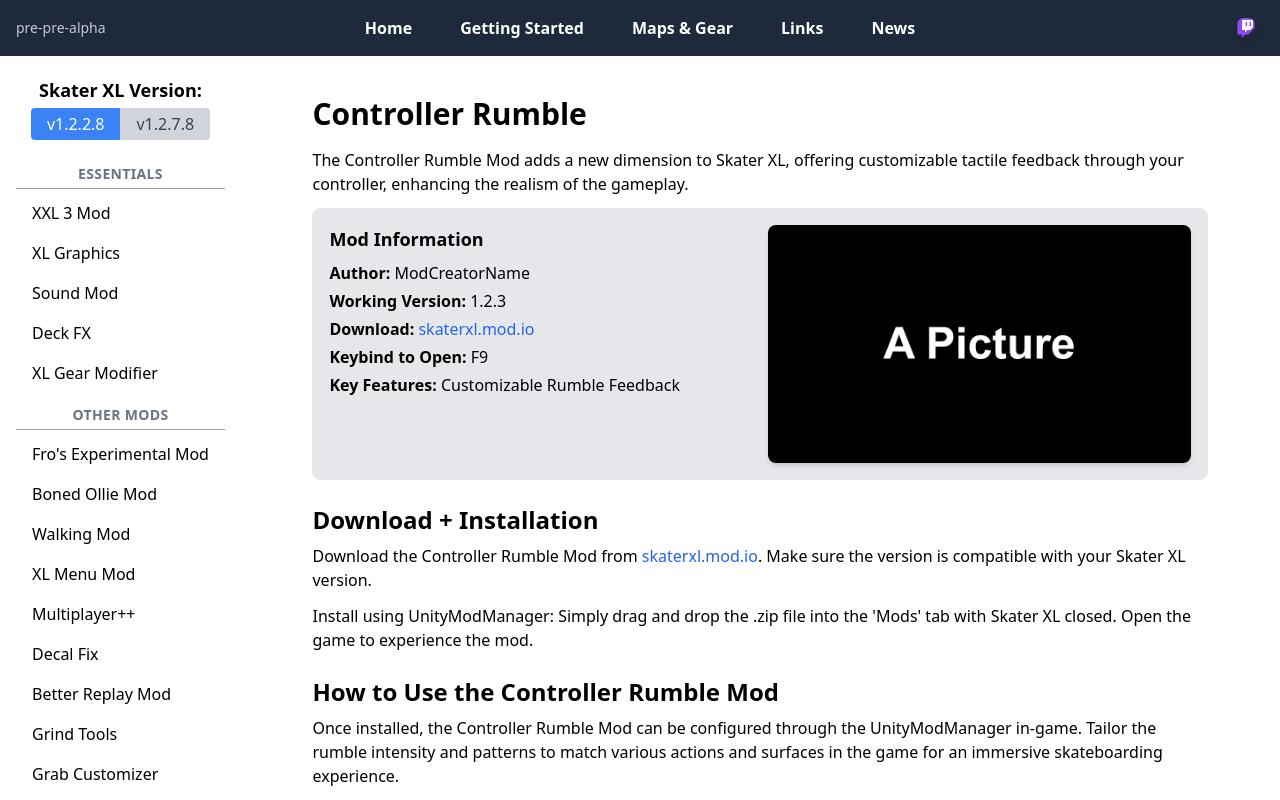
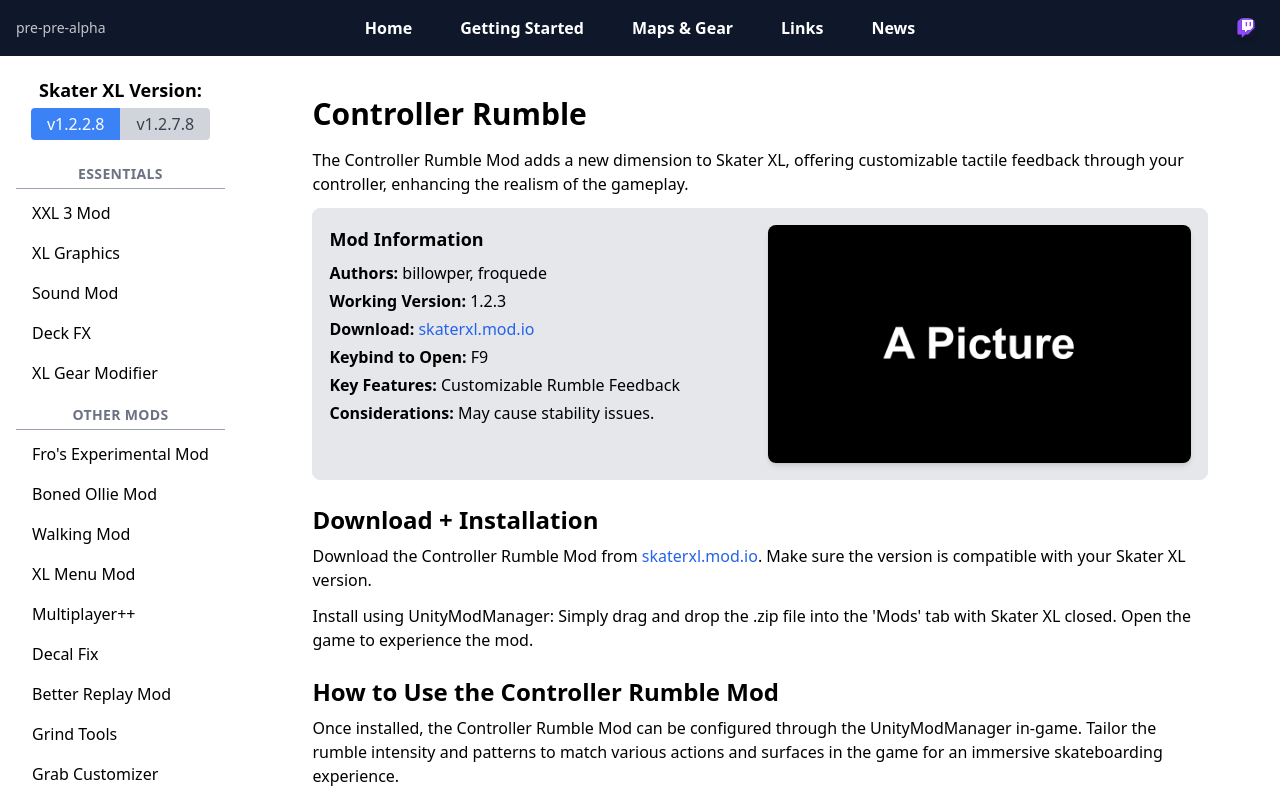
Before and after one commit to ShawnEdgell/skaterxl-mod-docs, a SvelteKit app: page /Alpha/ControllerRumble in a window 1280 px wide. Built offline with nearby package versions, Linux system fonts and the light colour scheme.

Commit message:
added all authors

```diff
--- a/src/lib/Header.svelte
+++ b/src/lib/Header.svelte
@@ -1,4 +1,4 @@
-<header class="sticky top-0 z-50 bg-slate-800 p-4 flex items-center justify-center">
+<header class="sticky top-0 z-50 bg-slate-900 p-4 flex items-center justify-center">
   <span class="text-sm absolute left-4 top-1/2 transform -translate-y-1/2 text-white opacity-75 hidden md:block">pre-pre-alpha</span>
 
   <nav class="flex justify-center">
--- a/src/routes/Alpha/BetterObjectDropper/+page.svelte
+++ b/src/routes/Alpha/BetterObjectDropper/+page.svelte
@@ -12,7 +12,7 @@
   <div class="flex flex-col md:flex-row p-4 border bg-gray-200 rounded-lg">
     <div class="flex-1 md:mr-4">
       <h3 class="mb-2 mt-0">Mod Information</h3>
-      <p class="mb-1"><b>Author:</b> ModAuthorName</p>
+      <p class="mb-1"><b>Authors:</b> manu & mu35li</p>
       <p class="mb-1"><b>Working Version:</b> 2.0.1</p>
       <p class="mb-1"><b>Download: </b><a href="https://mod.io/g/skaterxl/m/better-object-dropper-mod-by-manu-mu35li" class="text-blue-600 hover:underline" target="_blank" rel="noopener noreferrer">skaterxl.mod.io</a></p>
       <p class="mb-1"><b>Keybind to Open:</b> Open with L3 (controller) while in normal object dropper mode</p>
--- a/src/routes/Alpha/BreakFX/+page.svelte
+++ b/src/routes/Alpha/BreakFX/+page.svelte
@@ -12,7 +12,7 @@
   <div class="flex flex-col md:flex-row p-4 border bg-gray-200 rounded-lg">
     <div class="flex-1 md:mr-4">
       <h3 class="mb-2 mt-0">Mod Information</h3>
-      <p class="mb-1"><b>Author:</b> ModCreatorName</p>
+      <p class="mb-1"><b>Author:</b> DawgVinci</p>
       <p class="mb-1"><b>Working Version:</b> 0.0.1</p>
       <p class="mb-1"><b>Download: </b><a href="https://discord.com/invite/GmuBn6UzUh" class="text-blue-600 hover:underline" target="_blank" rel="noopener noreferrer">DawgVinci's Discord</a> (#breakfx section)</p>
       <p class="mb-1"><b>Keybind to Open:</b> Auto-enabled, board will break randomly. Press B to break manually.</p>
--- a/src/routes/Alpha/ControllerRumble/+page.svelte
+++ b/src/routes/Alpha/ControllerRumble/+page.svelte
@@ -12,12 +12,14 @@
   <div class="flex flex-col md:flex-row p-4 border bg-gray-200 rounded-lg">
     <div class="flex-1 md:mr-4">
       <h3 class="mb-2 mt-0">Mod Information</h3>
-      <p class="mb-1"><b>Author:</b> ModCreatorName</p>
+      <p class="mb-1"><b>Authors:</b> billowper, froquede</p>
       <p class="mb-1"><b>Working Version:</b> 1.2.3</p>
       <p class="mb-1"><b>Download: </b><a href="https://mod.io/g/skaterxl/m/controller-rumble" class="text-blue-600 hover:underline" target="_blank" rel="noopener noreferrer">skaterxl.mod.io</a></p>
       <p class="mb-1"><b>Keybind to Open:</b> F9</p>
       <p class="mb-1"><b>Key Features:</b> Customizable Rumble Feedback</p>
+      <p class="mb-1"><b>Considerations:</b> May cause stability issues.</p>
     </div>
+
 
     <div class="flex-1 mt-4 md:mt-0">
       <img src="/Picture.png" alt="Controller Rumble Mod" class="w-full h-auto rounded-lg shadow-md"/>
--- a/src/routes/Alpha/ControlsEditor/+page.svelte
+++ b/src/routes/Alpha/ControlsEditor/+page.svelte
@@ -12,7 +12,7 @@
   <div class="flex flex-col md:flex-row p-4 border bg-gray-200 rounded-lg">
     <div class="flex-1 md:mr-4">
       <h3 class="mb-2 mt-0">Mod Information</h3>
-      <p class="mb-1"><b>Author:</b> ControlsEditorCreator</p>
+      <p class="mb-1"><b>Author:</b> Silentbaws</p>
       <p class="mb-1"><b>Working Version:</b> 0.1.1</p>
       <p class="mb-1"><b>Download: </b><a href="https://mod.io/g/skaterxl/m/controls-editor" class="text-blue-600 hover:underline" target="_blank" rel="noopener noreferrer">skaterxl.mod.io</a></p>
       <p class="mb-1"><b>Keybind to Open:</b> CTRL + F10</p>
--- a/src/routes/Alpha/GearUtilities/+page.svelte
+++ b/src/routes/Alpha/GearUtilities/+page.svelte
@@ -12,7 +12,7 @@
   <div class="flex flex-col md:flex-row p-4 border bg-gray-200 rounded-lg">
     <div class="flex-1 md:mr-4">
       <h3 class="mb-2 mt-0">Mod Information</h3>
-      <p class="mb-1"><b>Author:</b> GearUtilitiesCreator</p>
+      <p class="mb-1"><b>Author:</b> DawgVinci</p>
       <p class="mb-1"><b>Working Version:</b> 2.0d</p>
       <p class="mb-1"><b>Download: </b><a href="https://discord.com/invite/GmuBn6UzUh" class="text-blue-600 hover:underline" target="_blank" rel="noopener noreferrer">DawgVinci's Discord</a> (#gearutils section)</p>
       <p class="mb-1"><b>Keybind to Open:</b> G</p>
--- a/src/routes/Alpha/LateflipMod/+page.svelte
+++ b/src/routes/Alpha/LateflipMod/+page.svelte
@@ -12,7 +12,7 @@
   <div class="flex flex-col md:flex-row p-4 border bg-gray-200 rounded-lg">
     <div class="flex-1 md:mr-4">
       <h3 class="mb-2 mt-0">Mod Information</h3>
-      <p class="mb-1"><b>Author:</b> ModAuthorName</p>
+      <p class="mb-1"><b>Author:</b> MateusSXL</p>
       <p class="mb-1"><b>Working Version:</b> 1.1.1</p>
       <p class="mb-1"><b>Download: </b><a href="https://mod.io/g/skaterxl/m/late-flip-mod-with-animations" class="text-blue-600 hover:underline" target="_blank" rel="noopener noreferrer">skaterxl.mod.io</a></p>
       <p class="mb-1"><b>Keybind to Open:</b> Auto-enabled, toggle On/Off with L+F</p>
--- a/src/routes/Alpha/NotMyFeet/+page.svelte
+++ b/src/routes/Alpha/NotMyFeet/+page.svelte
@@ -12,11 +12,11 @@
   <div class="flex flex-col md:flex-row p-4 border bg-gray-200 rounded-lg">
     <div class="flex-1 md:mr-4">
       <h3 class="mb-2 mt-0">Mod Information</h3>
-      <p class="mb-1"><b>Author:</b> ModAuthorName</p>
+      <p class="mb-1"><b>Author:</b> M4cs</p>
       <p class="mb-1"><b>Working Version:</b> 1.1</p>
       <p class="mb-1"><b>Download: </b><a href="https://mod.io/g/skaterxl/m/notmyfeet" class="text-blue-600 hover:underline" target="_blank" rel="noopener noreferrer">skaterxl.mod.io</a></p>
       <p class="mb-1"><b>Keybind to Open:</b> N</p>
-      <p class="mb-1"><b>Key Features:</b> Hide shoe highlighting when using controller overlay</p>
+      <p class="mb-1"><b>Key Features:</b> Remove shoe highlighting when using controller the overlay</p>
     </div>
 
     <div class="flex-1 mt-4 md:mt-0">
--- a/src/routes/Alpha/XLObjectDropper/+page.svelte
+++ b/src/routes/Alpha/XLObjectDropper/+page.svelte
@@ -12,7 +12,7 @@
   <div class="flex flex-col md:flex-row p-4 border bg-gray-200 rounded-lg">
     <div class="flex-1 md:mr-4">
       <h3 class="mb-2 mt-0">Mod Information</h3>
-      <p class="mb-1"><b>Author:</b> ModAuthorName</p>
+      <p class="mb-1"><b>Authors:</b> mcbtay, SqueegeeDinoToy</p>
       <p class="mb-1"><b>Working Version:</b> 1.0.5</p>
       <p class="mb-1"><b>Download: </b><a href="https://mod.io/g/skaterxl/m/xlobjectdropper" class="text-blue-600 hover:underline" target="_blank" rel="noopener noreferrer">skaterxl.mod.io</a></p>
       <p class="mb-1"><b>Keybind to Open:</b> Integrated into Pause Menu</p>
--- a/src/routes/Alpha/XLRandomMap/+page.svelte
+++ b/src/routes/Alpha/XLRandomMap/+page.svelte
@@ -6,13 +6,13 @@
   <h1>XL Random Map</h1>
 
   <p>
-    Explore the unexpected in Skater XL with the XL Random Map Mod. This mod provides a unique feature to randomly load different maps, offering a fresh and exciting skateboarding experience every time.
+    This mod provides a unique feature to randomly load different maps, offering a fresh and exciting skateboarding experience every time.
   </p>
 
   <div class="flex flex-col md:flex-row p-4 border bg-gray-200 rounded-lg">
     <div class="flex-1 md:mr-4">
       <h3 class="mb-2 mt-0">Mod Information</h3>
-      <p class="mb-1"><b>Author:</b> ModCreatorName</p>
+      <p class="mb-1"><b>Author:</b> mcbtay</p>
       <p class="mb-1"><b>Working Version:</b> 0.0.2</p>
       <p class="mb-1"><b>Download: </b><a href="https://mod.io/g/skaterxl/m/xlrandommap" class="text-blue-600 hover:underline" target="_blank" rel="noopener noreferrer">skaterxl.mod.io</a></p>
       <p class="mb-1"><b>Keybind to Open:</b> X/Square while the Map Menu is open</p>
```
